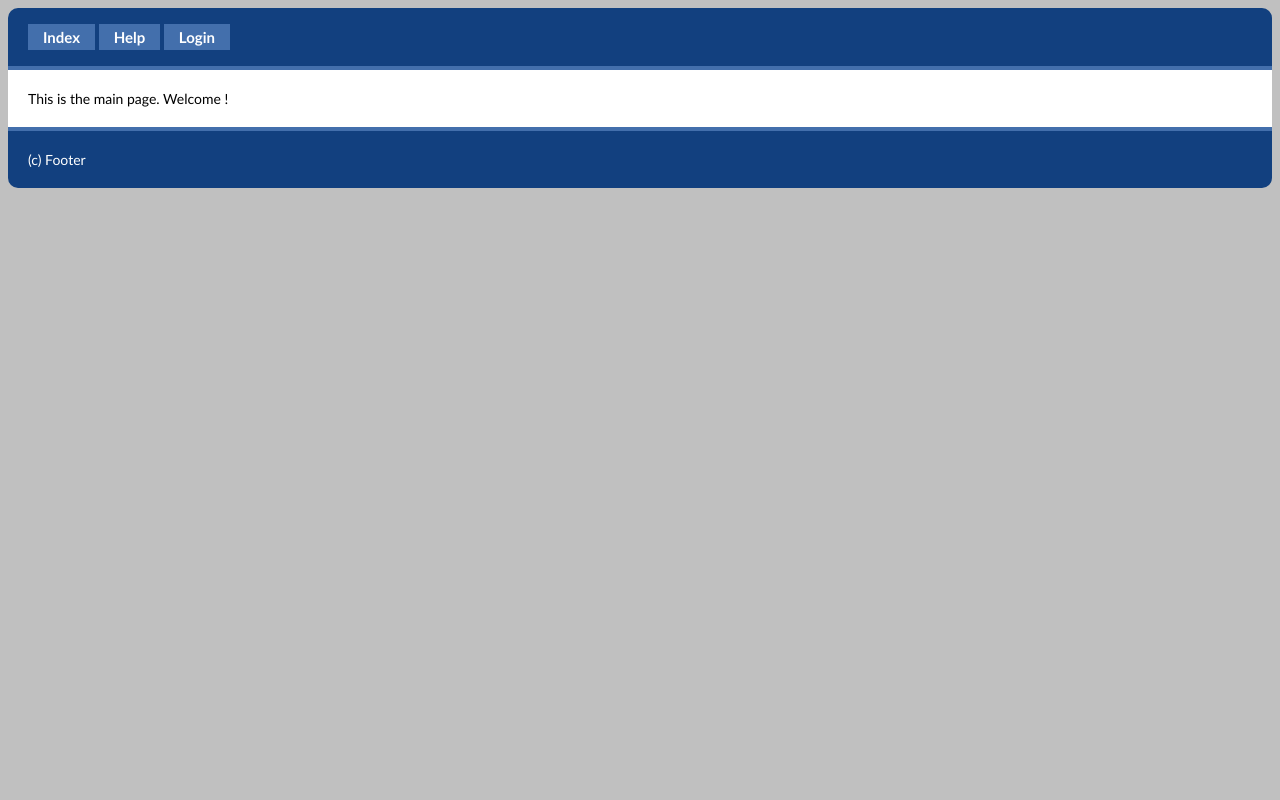
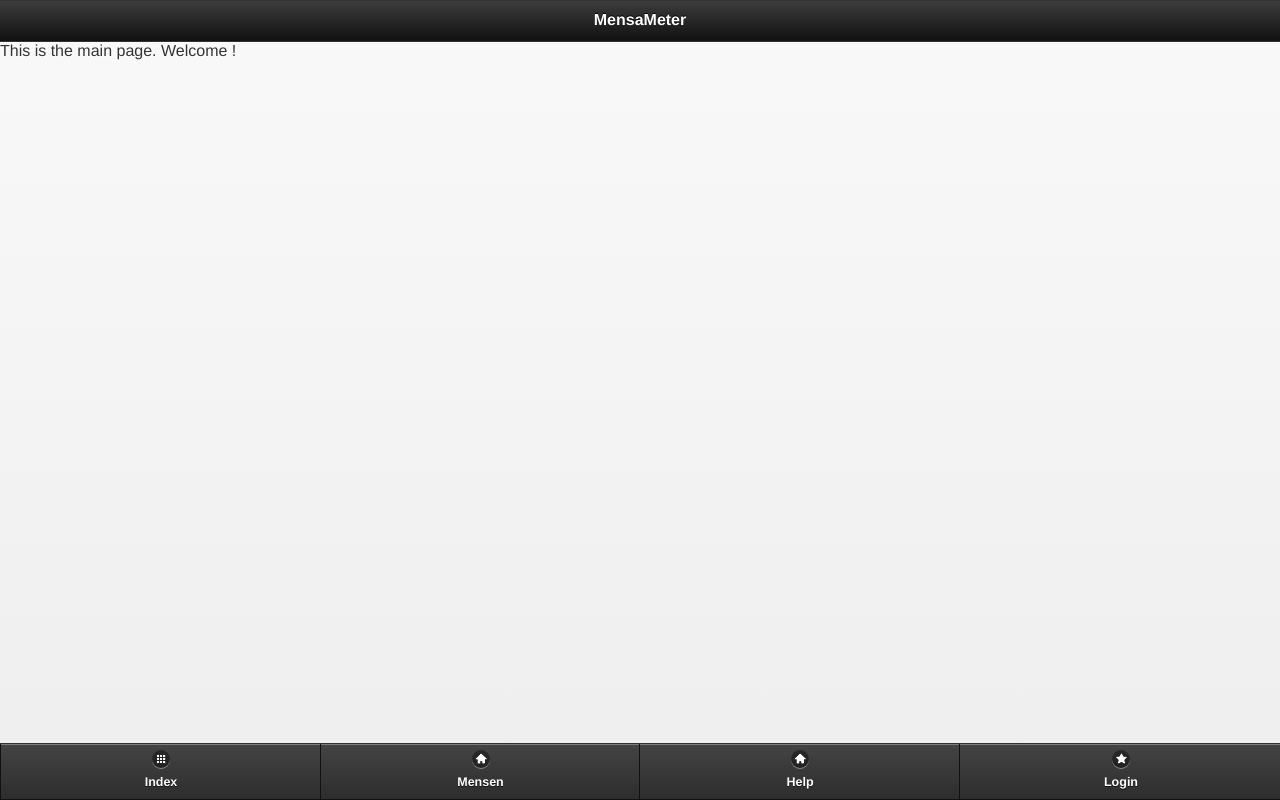
Before and after one commit to invad0r/MensaMeter, a PHP site: page /NewPhpProject/ in a window 1280 px wide. Run offline with PHP 8.4, Linux system fonts and the light colour scheme; a stand-in replaces the project's code that opens the database connection.

Commit message:
edited header and footer to load JQM

```diff
--- a/views/footer.php
+++ b/views/footer.php
@@ -1,6 +1,26 @@
-        </div>
-        <div id="footer">
-            (c) Footer
-        </div>
-    </body>
+</div>
+<div id="footer" data-role="footer" data-position="fixed">
+    <div data-role="navbar" data-iconpos="top" >
+        <ul>
+            <?php if (Session::get('loggedIn') == false): ?>
+                <li><a href="<?php echo URL ?>index" data-icon="grid">Index</a></li>
+
+            <?php endif; ?>
+            <li><a href="<?php echo URL ?>mensa" data-icon="home">Mensen</a></li>
+            <li><a href="<?php echo URL ?>help" data-icon="home">Help</a></li>
+            <?php if (Session::get('loggedIn') == true): ?>
+                <li><a href="<?php echo URL ?>dashboard" data-icon="star">Dashboard</a></li>
+
+                <?php if (Session::get('role') == 'owner'): ?>
+                    <li><a href="<?php echo URL ?>user" data-icon="star">User</a></li>
+                <?php endif; ?>
+
+                <li><a href="<?php echo URL ?>dashboard/logout" data-icon="star">LogOut</a></li>
+            <?php else: ?>
+                <li><a href="<?php echo URL ?>logIn" data-icon="star">Login</a></li>
+            <?php endif; ?>
+        </ul>
+    </div>
+</div>
+</body>
 </html>
--- a/views/header.php
+++ b/views/header.php
@@ -1,8 +1,14 @@
 <html>
     <head>
-        <title>Test</title>
-        <link rel="stylesheet" href="<?php echo URL ?>public/css/default.css" />
-        <script type="text/javascript" src="<?php echo URL ?>public/js/jquery-1.9.1.js"></script>
+        <title>MensaMeter</title>
+<!--        <link rel="stylesheet" href="<?php echo URL ?>public/css/default.css" />-->
+        <link rel="stylesheet" href="<?php echo URL ?>public/css/vendor/jquery.mobile-1.3.1.min.css" />
+        <link rel="stylesheet" href="<?php echo URL ?>public/css/vendor/jquery.mobile.structure-1.3.1.min.css" />
+        <link rel="stylesheet" href="<?php echo URL ?>public/css/vendor/jquery.mobile.theme-1.3.1.min.css" />
+
+
+        <script type="text/javascript" src="<?php echo URL ?>public/js/vendor/jquery-1.9.1.js"></script>
+        <script type="text/javascript" src="<?php echo URL ?>public/js/vendor/jquery.mobile-1.3.1.min.js"></script>
         <script type="text/javascript" src="<?php echo URL ?>public/js/custom.js"></script>
         <?php
         if (isset($this->js)) { //insider the view now! that's why it isn't $this->view->js !
@@ -16,25 +22,7 @@
 
         <?php Session::init(); ?>
 
-        <div id="header">
-
-
-            <?php if (Session::get('loggedIn') == false): ?>
-                <a href="<?php echo URL ?>index">Index</a>
-                <a href="<?php echo URL ?>help">Help</a>
-            <?php endif; ?>
-
-            <?php if (Session::get('loggedIn') == true): ?>
-                <a href="<?php echo URL ?>dashboard">Dashboard</a>
-
-                <?php if (Session::get('role') == 'owner'): ?>
-                    <a href="<?php echo URL ?>user">User</a>
-                <?php endif; ?>
-
-                <a href="<?php echo URL ?>dashboard/logout">LogOut</a>
-            <?php else: ?>
-                <a href="<?php echo URL ?>logIn">Login</a>
-            <?php endif; ?>
-
+        <div id="header" data-role="header">
+            <h1>MensaMeter</h1>
         </div>
         <div id="content">
```
